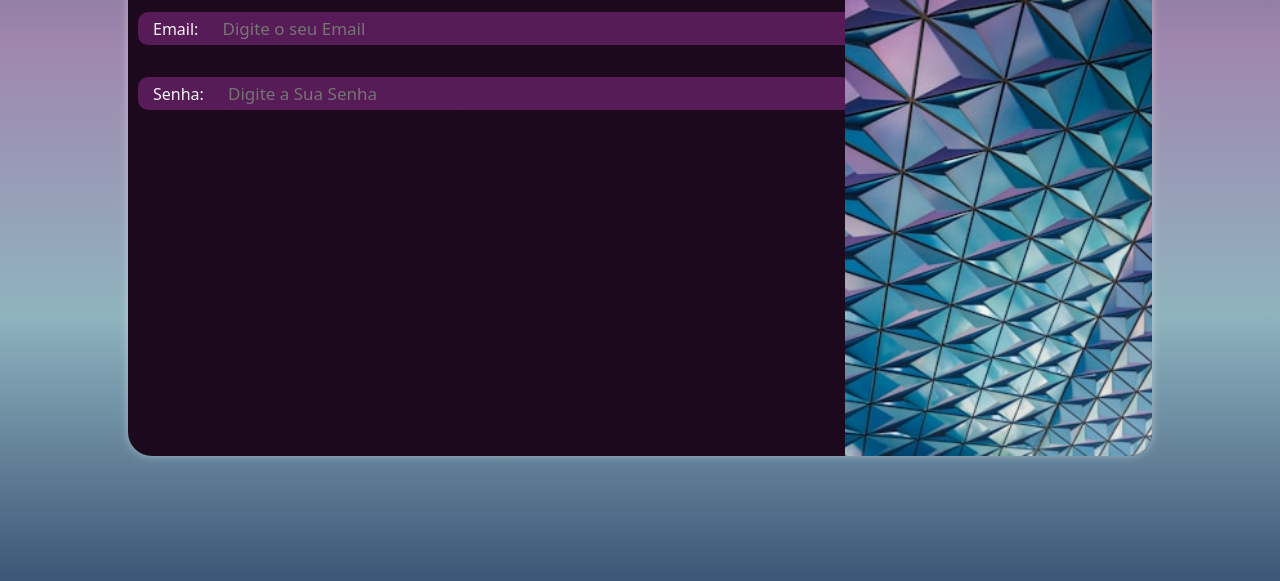
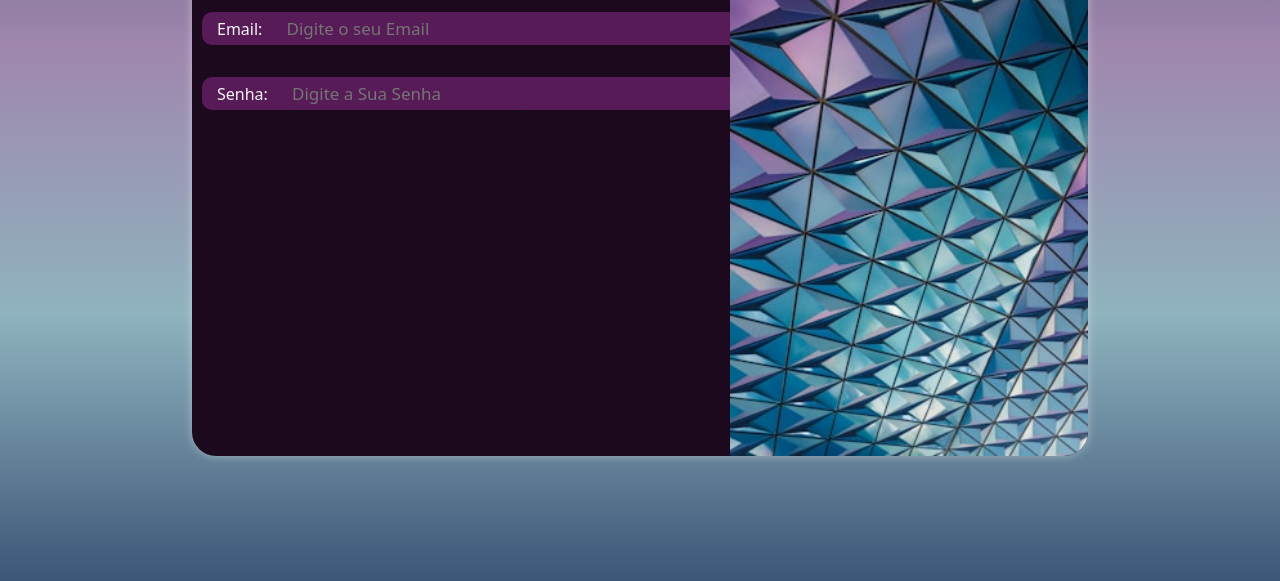
Before and after one commit to Dskzzz/projeto-login, a plain HTML site: page index.html in a window 1280 px wide. Shown: the part 219-800 px from the top of the page. Drawn offline with Linux system fonts and the light colour scheme.

Commit message:
Inicio do meu repositorio

```diff
--- a/estilos/style.css
+++ b/estilos/style.css
@@ -154,22 +154,20 @@ p{
 /* Media query para COmputador */
 
 
-@media screen and (min-width: 1024px) and (max-width: 1440px) {
+@media screen and (min-width: 1080px) and (max-width: 1440px) {
 
     body{
         background-image: linear-gradient(to top, #3c5677, #8fb3bf, #a087ae, #56557a);
     }
 
-
     #login{
-        width: 80vw;
+        width: 70vw;
         float: left;
     }
 
     #img{
         float: right;
-        width: 30%;
+        width: 40%;
         height: 100%;
     }
-
 }
```
